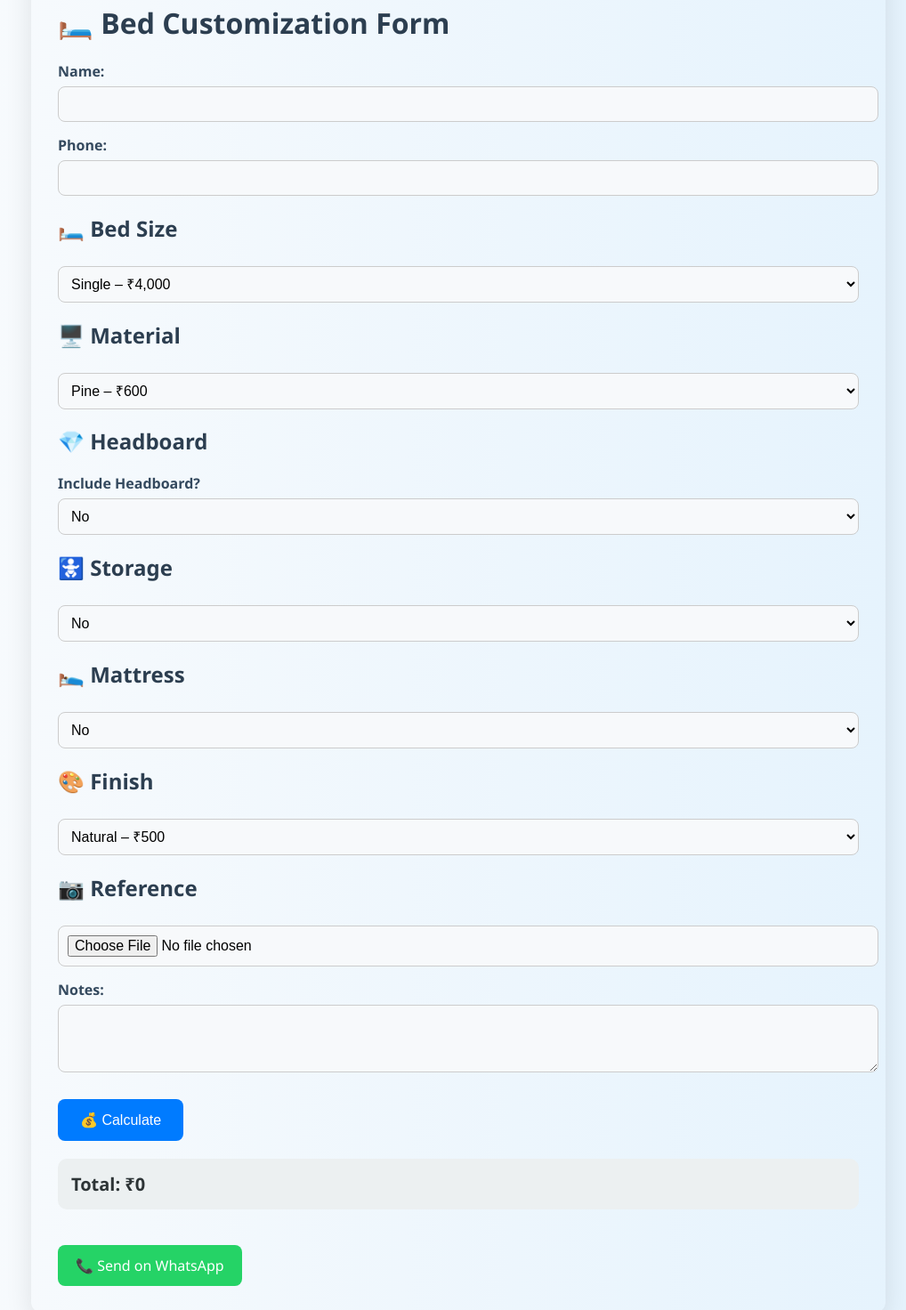
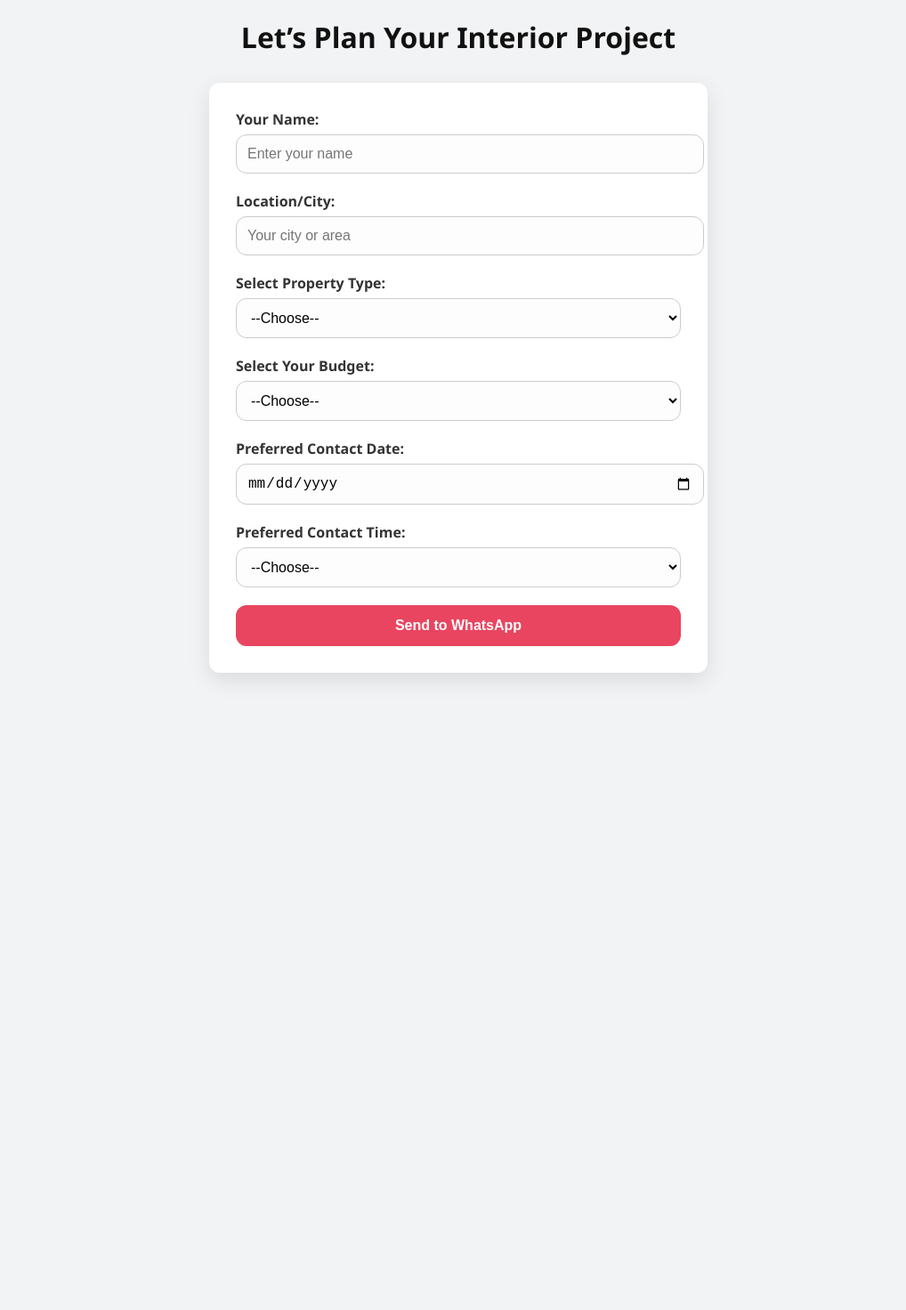
Before and after one commit to aryanpatil8605/Buget-Calculation, a plain HTML site: page index.html in a window 1280 px wide. Shown: the part 47-1519 px from the top of the page at 89% size, without its empty margins (125-1143 px from the left). After the commit the page ends 843 px from the top, so only its background shows below. Drawn offline with Linux system fonts and the light colour scheme.

Commit message:
Update index.html

```diff
--- a/index.html
+++ b/index.html
@@ -2,183 +2,147 @@
 <html lang="en">
 <head>
   <meta charset="UTF-8" />
-  <meta name="viewport" content="width=device-width, initial-scale=1.0" />
-  <title>Bed Customization Estimator</title>
+  <meta name="viewport" content="width=device-width, initial-scale=1.0"/>
+  <title>Get Estimate | VA Interior</title>
   <style>
+    :root {
+      --main-bg: #f2f3f5;
+      --form-bg: #ffffff;
+      --primary: #e94560;
+      --text: #333;
+      --radius: 12px;
+    }
+
     body {
       font-family: 'Segoe UI', Tahoma, Geneva, Verdana, sans-serif;
-      background: linear-gradient(to right, #f9fbfd, #e3f2fd);
+      margin: 0;
+      padding: 40px 20px;
+      background: var(--main-bg);
+      color: var(--text);
+    }
+
+    h2 {
+      text-align: center;
+      font-size: 2rem;
+      margin-bottom: 30px;
+      color: #111;
+    }
+
+    form {
+      background: var(--form-bg);
+      max-width: 500px;
+      margin: auto;
       padding: 30px;
-      max-width: 900px;
-      margin: auto;
-      border-radius: 12px;
-      box-shadow: 0 10px 30px rgba(0, 0, 0, 0.1);
+      border-radius: var(--radius);
+      box-shadow: 0 8px 24px rgba(0, 0, 0, 0.1);
     }
-    h1, h2 {
-      color: #2c3e50;
+
+    label {
+      font-weight: 600;
+      margin-bottom: 6px;
+      display: block;
     }
-    label {
-      display: block;
-      margin-top: 15px;
-      font-weight: 600;
-      color: #34495e;
+
+    input, select {
+      width: 100%;
+      padding: 12px;
+      margin-bottom: 20px;
+      border-radius: var(--radius);
+      border: 1px solid #ccc;
+      background: #fdfdfd;
+      font-size: 1rem;
     }
-    select, input[type="text"], input[type="file"], textarea {
+
+    button {
       width: 100%;
-      padding: 10px;
-      margin-top: 6px;
-      border-radius: 8px;
-      border: 1px solid #ccc;
-      font-size: 16px;
-      background: #f7f9fb;
+      padding: 14px;
+      background: var(--primary);
+      color: white;
+      border: none;
+      font-size: 1rem;
+      font-weight: bold;
+      border-radius: var(--radius);
+      cursor: pointer;
+      transition: background 0.3s ease, transform 0.2s ease;
     }
-    button {
-      background: #007BFF;
-      color: white;
-      padding: 14px 25px;
-      margin-top: 25px;
-      border: none;
-      border-radius: 8px;
-      font-size: 16px;
-      cursor: pointer;
-      transition: background 0.3s ease;
+
+    button:hover {
+      background: #d83852;
+      transform: translateY(-2px);
     }
-    button:hover {
-      background: #0056b3;
-    }
-    #total {
-      margin-top: 20px;
-      font-size: 20px;
-      font-weight: bold;
-      color: #2d3436;
-      background: #ecf0f1;
-      padding: 15px;
-      border-radius: 10px;
-    }
-    a#whatsappLink {
-      display: inline-block;
-      margin-top: 20px;
-      background: #25D366;
-      color: white;
-      padding: 12px 20px;
-      text-decoration: none;
-      border-radius: 8px;
-      font-size: 16px;
-      transition: background 0.3s ease;
-    }
-    a#whatsappLink:hover {
-      background: #20c05a;
+
+    @media (max-width: 600px) {
+      form {
+        padding: 20px;
+      }
     }
   </style>
 </head>
 <body>
-  <h1>🛏️ Bed Customization Form</h1>
 
-  <label>Name:</label><input type="text" id="name">
-  <label>Phone:</label><input type="text" id="phone">
+  <h2>Let’s Plan Your Interior Project</h2>
 
-  <h2>🛏️ Bed Size</h2>
-  <select id="bedSize">
-    <option value="4000">Single – ₹4,000</option>
-    <option value="6000">Double – ₹6,000</option>
-    <option value="7500">Queen – ₹7,500</option>
-    <option value="9000">King – ₹9,000</option>
-    <option value="10000">Bunk – ₹10,000</option>
-    <option value="12000">Hydraulic Storage – ₹12,000</option>
-  </select>
+  <form id="estimateForm">
+    <label for="name">Your Name:</label>
+    <input type="text" id="name" required placeholder="Enter your name" />
 
-  <h2>🖥️ Material</h2>
-  <select id="material">
-    <option value="600">Pine – ₹600</option>
-    <option value="1200">Sheesham – ₹1,200</option>
-    <option value="1800">Teak – ₹1,800</option>
-    <option value="50">MDF – ₹50</option>
-    <option value="400">Plywood + Laminate – ₹400</option>
-    <option value="6000">Metal Frame – ₹6,000</option>
-    <option value="4500">Upholstered – ₹4,500</option>
-  </select>
+    <label for="location">Location/City:</label>
+    <input type="text" id="location" required placeholder="Your city or area" />
 
-  <h2>💎 Headboard</h2>
-  <label>Include Headboard?</label>
-  <select id="headboardToggle" onchange="toggleHeadboardOptions()">
-    <option value="0">No</option>
-    <option value="1">Yes</option>
-  </select>
-  <div id="headboardOptions" style="display:none">
-    <label>Type:</label>
-    <select id="headboardType">
-      <option value="2000">Wooden – ₹2,000</option>
-      <option value="3000">Padded Fabric – ₹3,000</option>
-      <option value="5000">Designer Upholstered – ₹5,000</option>
-      <option value="6000">Storage Headboard – ₹6,000</option>
+    <label for="property">Select Property Type:</label>
+    <select id="property" required>
+      <option value="">--Choose--</option>
+      <option value="1BHK">1BHK</option>
+      <option value="2BHK">2BHK</option>
+      <option value="2BHK">3BHK</option>
+      <option value="2BHK">4BHK</option>
+      <option value="Commercial">Commercial</option>
+      <option value="Other">Other</option>
     </select>
-  </div>
 
-  <h2>🚼 Storage</h2>
-  <select id="storage">
-    <option value="0">No</option>
-    <option value="2500">Box – ₹2,500</option>
-    <option value="3000">Drawer – ₹3,000</option>
-    <option value="5500">Hydraulic – ₹5,500</option>
-  </select>
+    <label for="budget">Select Your Budget:</label>
+    <select id="budget" required>
+      <option value="">--Choose--</option>
+      <option value="Below ₹5L">Below ₹5L</option>
+      <option value="₹5L–₹10L">₹5L–₹10L</option>
+      <option value="₹10L–₹15L">₹10L–₹15L</option>
+      <option value="Above ₹15L">Above ₹15L</option>
+    </select>
 
-  <h2>🛌 Mattress</h2>
-  <select id="mattress">
-    <option value="0">No</option>
-    <option value="3000">Foam – ₹3,000</option>
-    <option value="4000">Spring – ₹4,000</option>
-    <option value="6000">Orthopedic – ₹6,000</option>
-    <option value="8000">Memory Foam – ₹8,000</option>
-  </select>
+    <label for="contactDate">Preferred Contact Date:</label>
+    <input type="date" id="contactDate" required />
 
-  <h2>🎨 Finish</h2>
-  <select id="polish">
-    <option value="500">Natural – ₹500</option>
-    <option value="800">Walnut – ₹800</option>
-    <option value="800">Matte Black – ₹800</option>
-    <option value="1200">White Duco – ₹1,200</option>
-    <option value="2000">PU Glossy – ₹2,000</option>
-  </select>
+    <label for="contactTime">Preferred Contact Time:</label>
+    <select id="contactTime" required>
+      <option value="">--Choose--</option>
+      <option value="Morning">Morning</option>
+      <option value="Afternoon">Afternoon</option>
+      <option value="Evening">Evening</option>
+    </select>
 
-  <h2>📷 Reference</h2>
-  <input type="file" />
-  <label>Notes:</label>
-  <textarea id="notes" rows="3"></textarea>
-
-  <button onclick="calculate()">💰 Calculate</button>
-  <p id="total">Total: ₹0</p>
-  <a id="whatsappLink" href="#" target="_blank">📞 Send on WhatsApp</a>
+    <button type="button" onclick="sendWhatsApp()">Send to WhatsApp</button>
+  </form>
 
   <script>
-    function toggleHeadboardOptions() {
-      const show = document.getElementById("headboardToggle").value === "1";
-      document.getElementById("headboardOptions").style.display = show ? "block" : "none";
-    }
+    function sendWhatsApp() {
+      const name = document.getElementById("name").value.trim();
+      const location = document.getElementById("location").value.trim();
+      const property = document.getElementById("property").value;
+      const budget = document.getElementById("budget").value;
+      const contactDate = document.getElementById("contactDate").value;
+      const contactTime = document.getElementById("contactTime").value;
 
-    function calculate() {
-      const size = parseInt(document.getElementById("bedSize").value);
-      const material = parseInt(document.getElementById("material").value);
-      const headboard = document.getElementById("headboardToggle").value === "1"
-        ? parseInt(document.getElementById("headboardType").value)
-        : 0;
-      const storage = parseInt(document.getElementById("storage").value);
-      const mattress = parseInt(document.getElementById("mattress").value);
-      const polish = parseInt(document.getElementById("polish").value);
+      if (!name || !location || !property || !budget || !contactDate || !contactTime) {
+        alert("Please fill out all fields.");
+        return;
+      }
 
-      const base = size + material + headboard + storage + mattress + polish;
-      const labour = base * 0.29;
-      const total = base + labour;
+      const message = `Hi VA Interior,%0A%0AI'm *${name}* from *${location}*.%0AI'm looking for interior work for a *${property}* property.%0AMy budget is *${budget}*.%0APlease contact me on *${contactDate}* in the *${contactTime}*.%0A%0AThank you!`;
 
-      document.getElementById("total").innerText = `Total with 29% labour: ₹${total.toFixed(2)}`;
-
-      const name = document.getElementById("name").value || "Client";
-      const phone = document.getElementById("phone").value || "N/A";
-      const notes = document.getElementById("notes").value;
-
-      const msg = `Hi, I am ${name}.\nPhone: ${phone}\n\nBed Customization:\nSize: ₹${size}\nMaterial: ₹${material}\nHeadboard: ₹${headboard}\nStorage: ₹${storage}\nMattress: ₹${mattress}\nPolish: ₹${polish}\n\nSubtotal: ₹${base}\nLabour: ₹${labour.toFixed(2)}\nTotal: ₹${total.toFixed(2)}\n\nNotes: ${notes}`;
-      const waURL = `https://wa.me/919665037501?text=${encodeURIComponent(msg)}`;
-      document.getElementById("whatsappLink").href = waURL;
+      const phoneNumber = "919307929878"; // Your WhatsApp number
+      window.open(`https://wa.me/${phoneNumber}?text=${message}`, "_blank");
     }
   </script>
+
 </body>
 </html>
```
